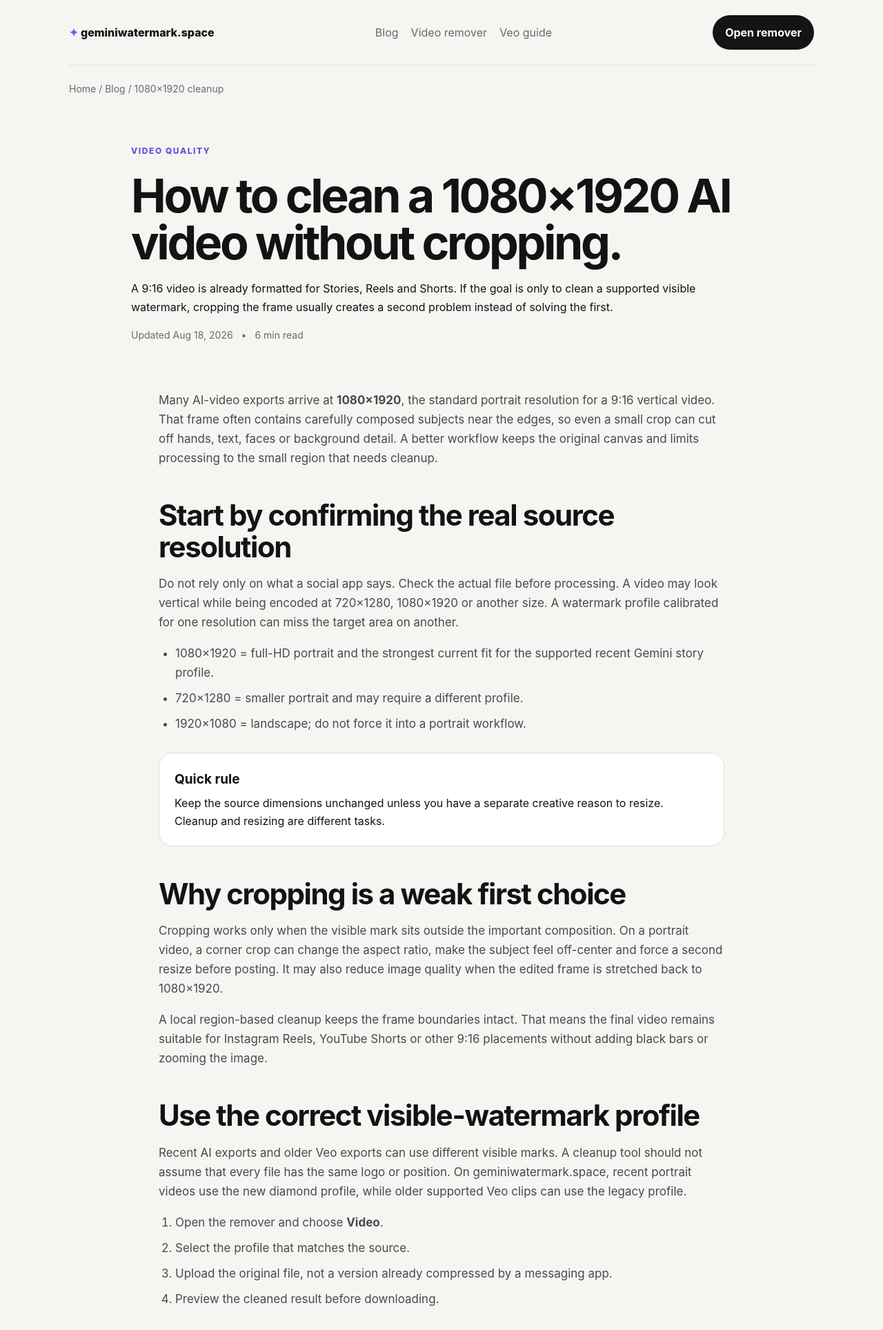
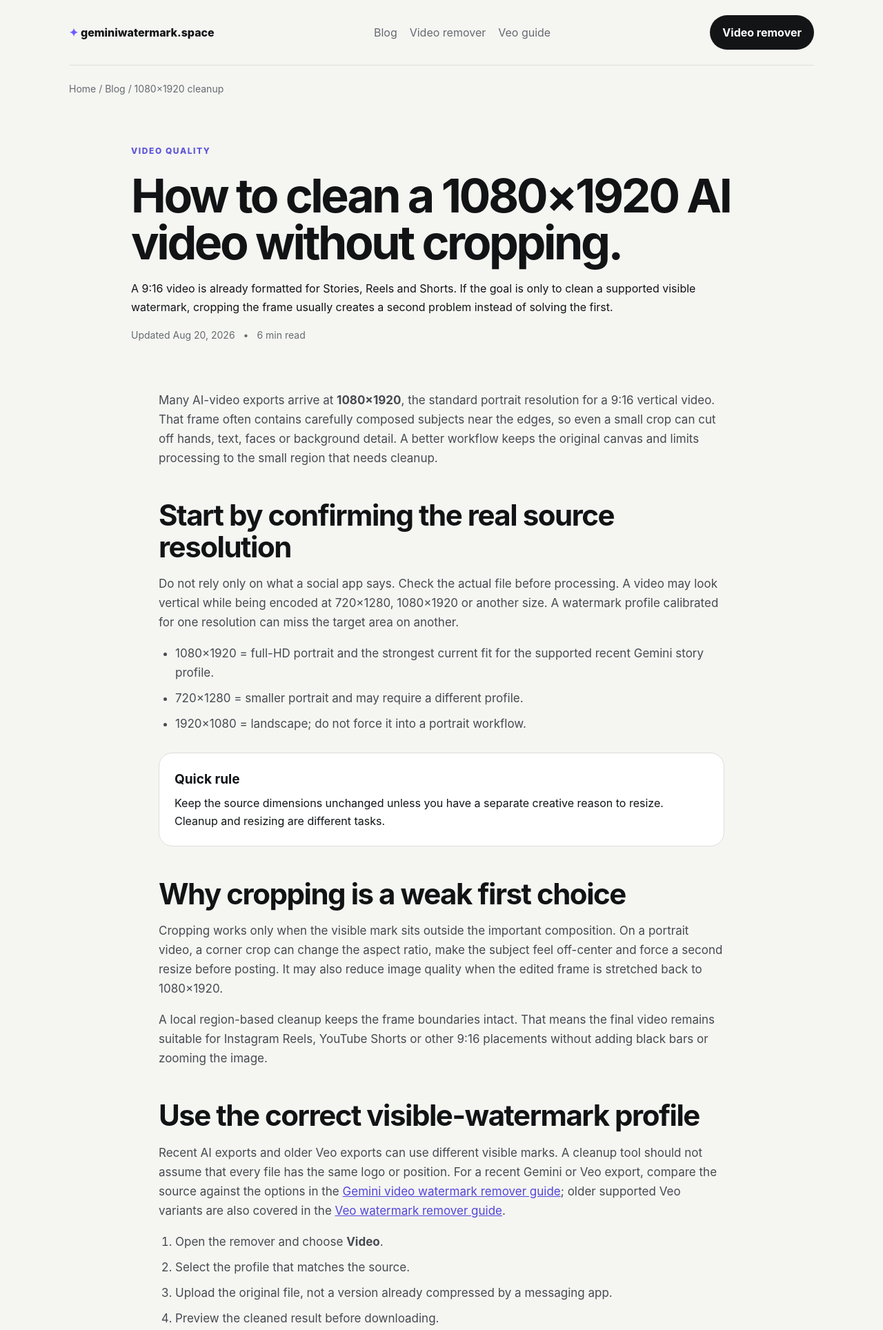
Before and after one commit to geminiwatermark16-cmyk/geminiwatermark, a website: page blog/clean-ai-video-without-cropping.html in a window 1280 px wide. Shown: the top 1928 px of the page at 69% size. Drawn offline with Linux system fonts and the light colour scheme.

Commit message:
Strengthen 9:16 video guide internal SEO links

```diff
--- a/blog/clean-ai-video-without-cropping.html
+++ b/blog/clean-ai-video-without-cropping.html
@@ -14,21 +14,20 @@
   <meta name="description" content="Learn how to clean a supported visible watermark from a 1080×1920 AI video while preserving the original 9:16 frame, quality and export workflow." />
   <meta name="robots" content="index,follow,max-image-preview:large,max-snippet:-1,max-video-preview:-1" />
   <link rel="canonical" href="https://geminiwatermark.space/blog/clean-ai-video-without-cropping" />
-  <meta property="og:type" content="article" /><meta property="og:title" content="How to Clean a 1080×1920 AI Video Without Cropping" /><meta property="og:description" content="A practical 9:16 workflow for AI-video creators who want to preserve the original frame." /><meta property="og:url" content="https://geminiwatermark.space/blog/clean-ai-video-without-cropping" />
+  <meta property="og:type" content="article" /><meta property="og:title" content="How to Clean a 1080×1920 AI Video Without Cropping" /><meta property="og:description" content="A practical 9:16 workflow for AI-video creators who want to preserve the original frame." /><meta property="og:url" content="https://geminiwatermark.space/blog/clean-ai-video-without-cropping" /><meta property="og:site_name" content="geminiwatermark.space" /><meta property="og:locale" content="en_US" />
   <meta name="twitter:card" content="summary" />
   <link rel="icon" href="/favicon.svg" type="image/svg+xml" />
   <link rel="stylesheet" href="/seo.css?v=20260818-1" /><link rel="stylesheet" href="/blog.css?v=20260818-1" />
-  <script type="application/ld+json">{"@context":"https://schema.org","@graph":[{"@type":"Article","headline":"How to Clean a 1080×1920 AI Video Without Cropping","datePublished":"2026-08-18","dateModified":"2026-08-18","author":{"@type":"Organization","name":"geminiwatermark.space"},"publisher":{"@type":"Organization","name":"geminiwatermark.space"},"mainEntityOfPage":"https://geminiwatermark.space/blog/clean-ai-video-without-cropping"},{"@type":"BreadcrumbList","itemListElement":[{"@type":"ListItem","position":1,"name":"Home","item":"https://geminiwatermark.space/"},{"@type":"ListItem","position":2,"name":"Blog","item":"https://geminiwatermark.space/blog"},{"@type":"ListItem","position":3,"name":"Clean AI video without cropping","item":"https://geminiwatermark.space/blog/clean-ai-video-without-cropping"}]}]}</script>
+  <script type="application/ld+json">{"@context":"https://schema.org","@graph":[{"@type":"Article","headline":"How to Clean a 1080×1920 AI Video Without Cropping","datePublished":"2026-08-18","dateModified":"2026-08-20","author":{"@type":"Organization","name":"geminiwatermark.space"},"publisher":{"@type":"Organization","name":"geminiwatermark.space"},"mainEntityOfPage":"https://geminiwatermark.space/blog/clean-ai-video-without-cropping"},{"@type":"BreadcrumbList","itemListElement":[{"@type":"ListItem","position":1,"name":"Home","item":"https://geminiwatermark.space/"},{"@type":"ListItem","position":2,"name":"Blog","item":"https://geminiwatermark.space/blog"},{"@type":"ListItem","position":3,"name":"Clean AI video without cropping","item":"https://geminiwatermark.space/blog/clean-ai-video-without-cropping"}]}]}</script>
 </head>
 <body>
 <!-- Google Tag Manager (noscript) -->
-<noscript><iframe src="https://www.googletagmanager.com/ns.html?id=GTM-PC56P86K"
-height="0" width="0" style="display:none;visibility:hidden"></iframe></noscript>
+<noscript><iframe src="https://www.googletagmanager.com/ns.html?id=GTM-PC56P86K" height="0" width="0" style="display:none;visibility:hidden"></iframe></noscript>
 <!-- End Google Tag Manager (noscript) -->
-<header class="wrap nav"><a class="brand" href="/"><span>✦</span> geminiwatermark.space</a><nav><a href="/blog">Blog</a><a href="/gemini-video-watermark-remover">Video remover</a><a href="/veo-watermark-remover">Veo guide</a></nav><a class="cta" href="/#tool">Open remover</a></header>
+<header class="wrap nav"><a class="brand" href="/"><span>✦</span> geminiwatermark.space</a><nav><a href="/blog">Blog</a><a href="/gemini-video-watermark-remover">Video remover</a><a href="/veo-watermark-remover">Veo guide</a></nav><a class="cta" href="/gemini-video-watermark-remover">Video remover</a></header>
 <div class="wrap breadcrumbs"><a href="/">Home</a> / <a href="/blog">Blog</a> / 1080×1920 cleanup</div>
 <main>
-<section class="wrap postHero"><span class="eyebrow">VIDEO QUALITY</span><h1>How to clean a 1080×1920 AI video without cropping.</h1><p>A 9:16 video is already formatted for Stories, Reels and Shorts. If the goal is only to clean a supported visible watermark, cropping the frame usually creates a second problem instead of solving the first.</p><div class="postMeta"><span>Updated Aug 18, 2026</span><span>•</span><span>6 min read</span></div></section>
+<section class="wrap postHero"><span class="eyebrow">VIDEO QUALITY</span><h1>How to clean a 1080×1920 AI video without cropping.</h1><p>A 9:16 video is already formatted for Stories, Reels and Shorts. If the goal is only to clean a supported visible watermark, cropping the frame usually creates a second problem instead of solving the first.</p><div class="postMeta"><span>Updated Aug 20, 2026</span><span>•</span><span>6 min read</span></div></section>
 <article class="wrap article">
 <p>Many AI-video exports arrive at <strong>1080×1920</strong>, the standard portrait resolution for a 9:16 vertical video. That frame often contains carefully composed subjects near the edges, so even a small crop can cut off hands, text, faces or background detail. A better workflow keeps the original canvas and limits processing to the small region that needs cleanup.</p>
 <h2>Start by confirming the real source resolution</h2>
@@ -39,19 +38,19 @@ height="0" width="0" style="display:none;visibility:hidden"></iframe></noscript>
 <p>Cropping works only when the visible mark sits outside the important composition. On a portrait video, a corner crop can change the aspect ratio, make the subject feel off-center and force a second resize before posting. It may also reduce image quality when the edited frame is stretched back to 1080×1920.</p>
 <p>A local region-based cleanup keeps the frame boundaries intact. That means the final video remains suitable for Instagram Reels, YouTube Shorts or other 9:16 placements without adding black bars or zooming the image.</p>
 <h2>Use the correct visible-watermark profile</h2>
-<p>Recent AI exports and older Veo exports can use different visible marks. A cleanup tool should not assume that every file has the same logo or position. On geminiwatermark.space, recent portrait videos use the new diamond profile, while older supported Veo clips can use the legacy profile.</p>
+<p>Recent AI exports and older Veo exports can use different visible marks. A cleanup tool should not assume that every file has the same logo or position. For a recent Gemini or Veo export, compare the source against the options in the <a href="/gemini-video-watermark-remover">Gemini video watermark remover guide</a>; older supported Veo variants are also covered in the <a href="/veo-watermark-remover">Veo watermark remover guide</a>.</p>
 <ol><li>Open the remover and choose <strong>Video</strong>.</li><li>Select the profile that matches the source.</li><li>Upload the original file, not a version already compressed by a messaging app.</li><li>Preview the cleaned result before downloading.</li></ol>
 <h2>Preserve detail around the cleaned area</h2>
 <p>The hardest frames are not plain skies or flat walls; they are frames where the mark overlaps clothing, hair, leaves, shadows or a moving object. In those cases, a hard rectangular blur is easy to notice. Better cleanup uses nearby visual information and a soft transition around the edited region so the result does not look like a pasted block.</p>
 <p>Even with a good local process, review several moments in the clip rather than checking only the first frame. A background can move underneath a fixed mark, which means one timestamp may look perfect while another reveals a texture mismatch.</p>
 <h2>Check the final export before publishing</h2>
 <p>After processing, confirm four things: resolution, duration, audio and the cleaned corner. If the browser exports WebM, keep the file when your publishing platform supports it; otherwise convert a copy to MP4 with a quality-focused encoder rather than repeatedly re-exporting through social apps.</p>
-<div class="ctaBox"><strong>Ready to test a 9:16 clip?</strong><p>Use the browser remover for supported visible Gemini and Veo profiles. The original 1080×1920 frame is kept during the targeted story workflow.</p><a class="cta" href="/#tool">Open video remover</a></div>
+<div class="ctaBox"><strong>Ready to test a 9:16 clip?</strong><p>Open the dedicated Gemini video workflow for supported visible Gemini and Veo profiles. The original 1080×1920 frame is kept during the targeted story workflow.</p><a class="cta" href="/gemini-video-watermark-remover">Open Gemini video remover</a></div>
 <h2>What this workflow does not do</h2>
 <p>This process is for supported <strong>visible</strong> watermark overlays. It does not remove SynthID or other invisible provenance signals. It is also not a general-purpose object remover for arbitrary logos across the entire frame.</p>
 <p class="legalNote">Only edit media you own or have permission to modify. Watermark designs and placement can change over time, so unsupported exports may need a newer profile rather than more aggressive processing.</p>
 </article>
-<section class="wrap related"><h2>Related guides</h2><div class="postGrid"><a class="postCard" href="/blog/why-watermark-remains-after-export"><small>TROUBLESHOOTING</small><h3>Why a watermark may remain after export</h3><p>Check resolution, profile and placement first.</p></a><a class="postCard" href="/blog/mp4-vs-webm-ai-video"><small>EXPORT FORMAT</small><h3>MP4 vs WebM for AI video</h3><p>Choose the right final format for your workflow.</p></a></div></section>
+<section class="wrap related"><h2>Related guides</h2><div class="postGrid"><a class="postCard" href="/gemini-watermark-still-showing"><small>TROUBLESHOOTING</small><h3>Gemini or Flow watermark still showing?</h3><p>Check tier, region, account and old-export causes.</p></a><a class="postCard" href="/blog/why-watermark-remains-after-export"><small>EXPORT TROUBLESHOOTING</small><h3>Why a watermark may remain after export</h3><p>Check resolution, profile and placement first.</p></a></div></section>
 </main>
-<footer class="footer"><div class="wrap"><b>✦ geminiwatermark.space</b><nav><a href="/blog">Blog</a><a href="/remove-gemini-watermark">Removal guide</a><a href="/privacy">Privacy</a></nav></div></footer>
+<footer class="footer"><div class="wrap"><b>✦ geminiwatermark.space</b><nav><a href="/blog">Blog</a><a href="/gemini-video-watermark-remover">Gemini video remover</a><a href="/veo-watermark-remover">Veo remover</a><a href="/privacy">Privacy</a></nav></div></footer>
 </body></html>
```
